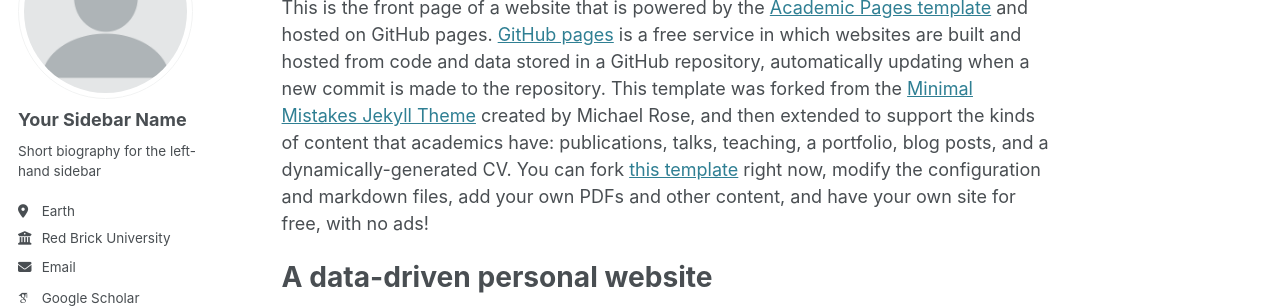
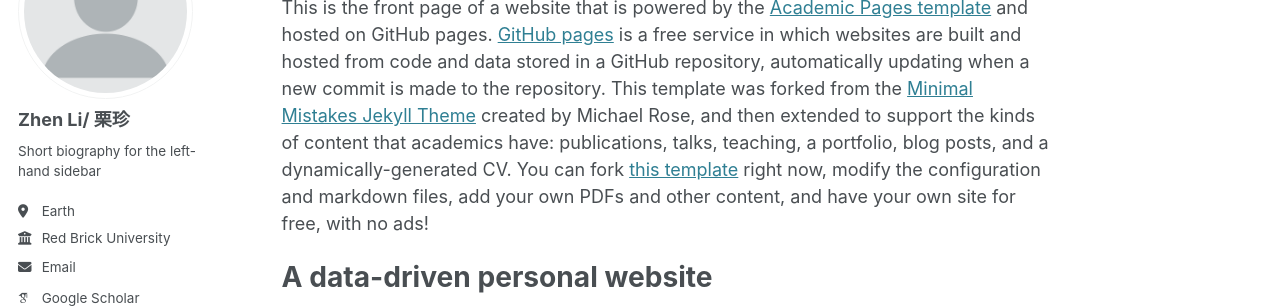
Before and after one commit to ZhenLi-math/zhenli.github.io, a Jekyll site: the page built from _pages/about.md, in a window 1280 px wide. Shown: the part 182-490 px from the top of the page. Built offline with Jekyll 4.4.1, drawn with Linux system fonts in a browser that asks for light colours; some web fonts are replaced.

Commit message:
Update _config.yml

```diff
--- a/_config.yml
+++ b/_config.yml
@@ -22,7 +22,7 @@ repository               : "academicpages/academicpages.github.io"
 author:
   # Biographic information
   avatar           : "profile.png"
-  name             : "Your Sidebar Name"
+  name             : "Zhen Li/ 栗珍"
   pronouns         : # example: "she/her"
   bio              : "Short biography for the left-hand sidebar"
   location         : "Earth"
```
